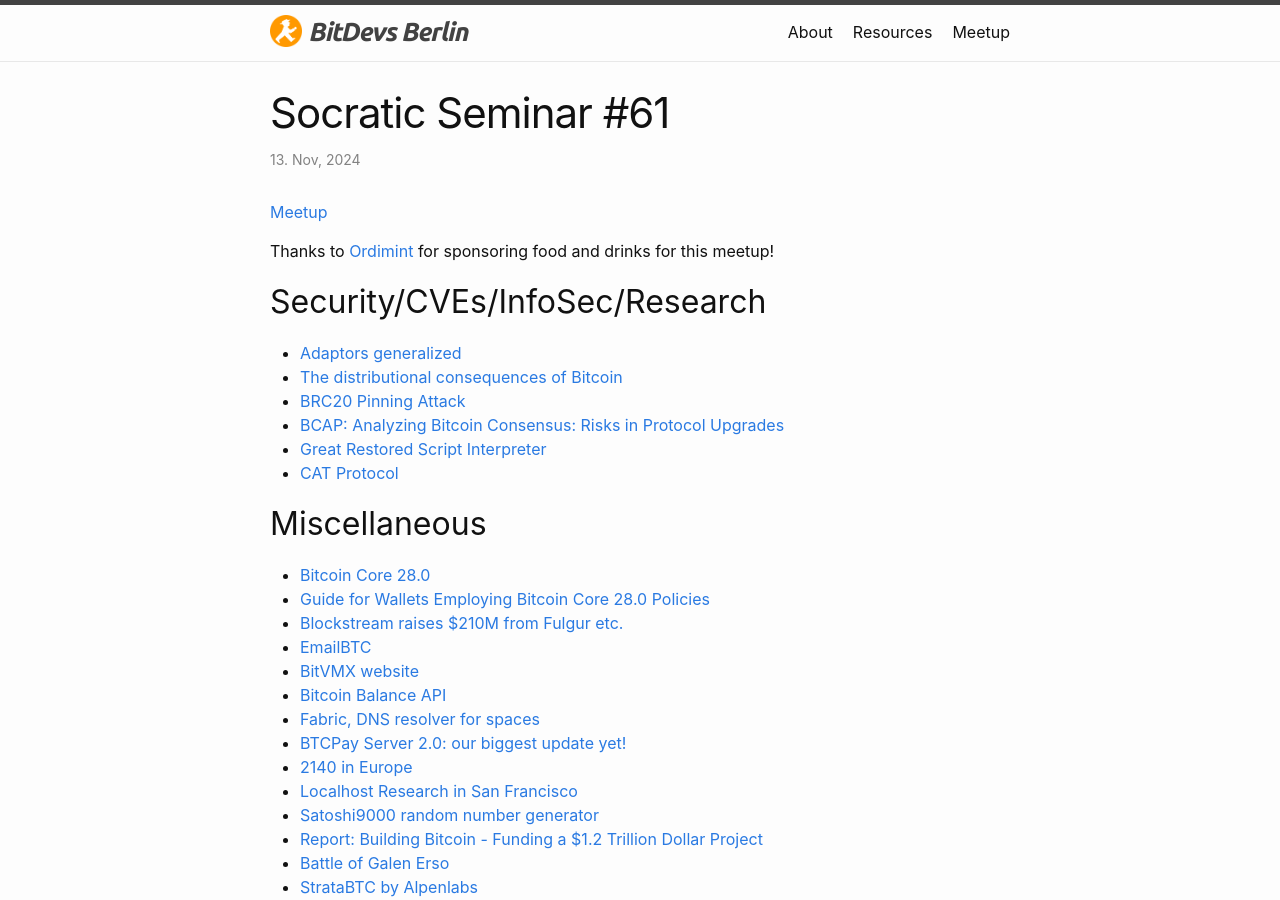
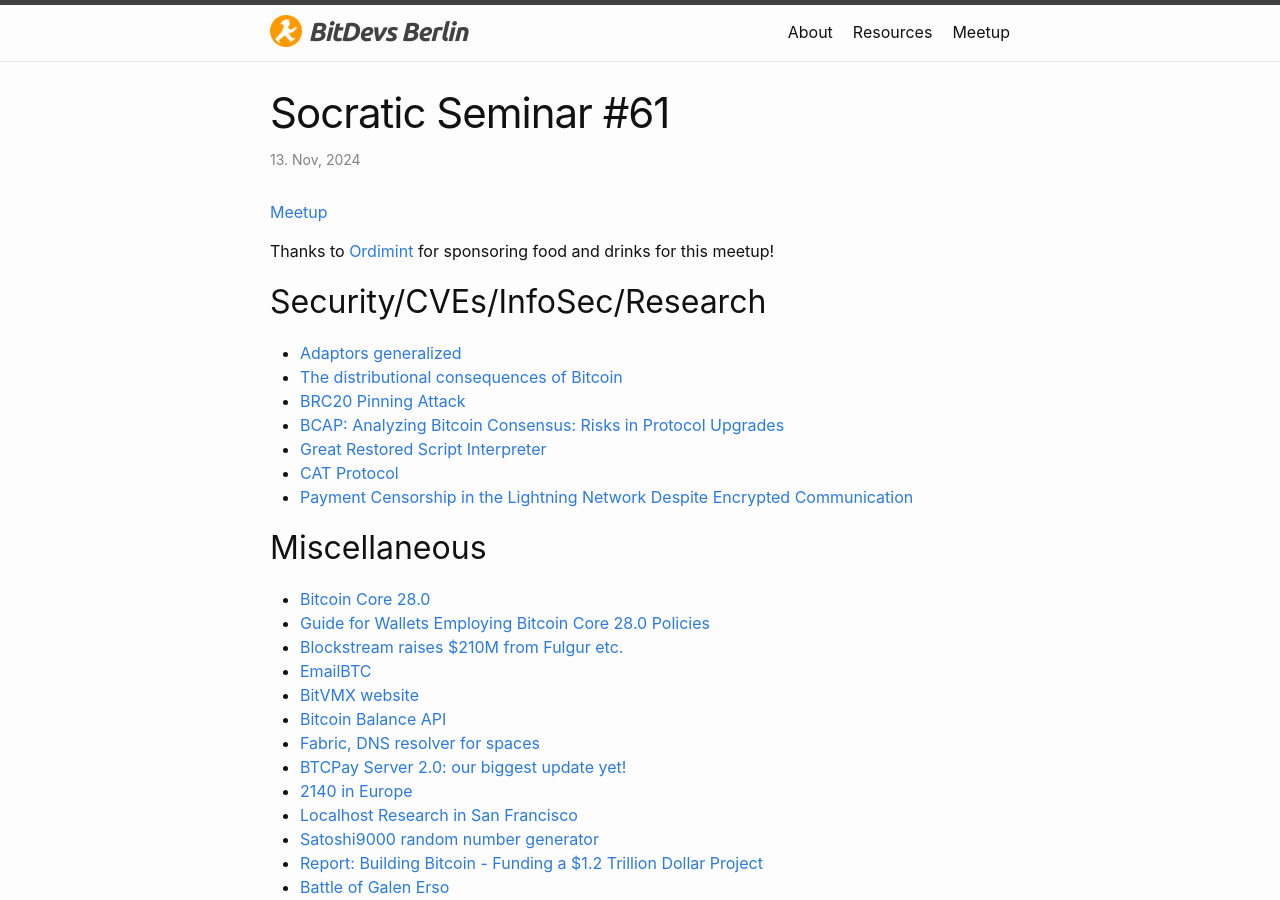
Before and after one commit to fjahr/bitdevsberlin, a Jekyll site: the page built from _posts/2024-11-13-socratic-seminar-61.md, in a window 1280 px wide and 900 px high. Built offline with Jekyll 4.4.1, drawn with Linux system fonts in a browser that asks for light colours.

Commit message:
Add link to 61

```diff
--- a/_posts/2024-11-13-socratic-seminar-61.md
+++ b/_posts/2024-11-13-socratic-seminar-61.md
@@ -15,6 +15,7 @@ Thanks to [Ordimint](https://ordimint.com) for sponsoring food and drinks for th
 - [BCAP: Analyzing Bitcoin Consensus: Risks in Protocol Upgrades](https://github.com/bitcoin-cap/bcap)
 - [Great Restored Script Interpreter](https://github.com/jonasnick/GreatRSI)
 - [CAT Protocol](https://catprotocol.org/)
+- [Payment Censorship in the Lightning Network Despite Encrypted Communication](https://drops.dagstuhl.de/entities/document/10.4230/LIPIcs.AFT.2024.12)
 
 ## Miscellaneous
 
```
